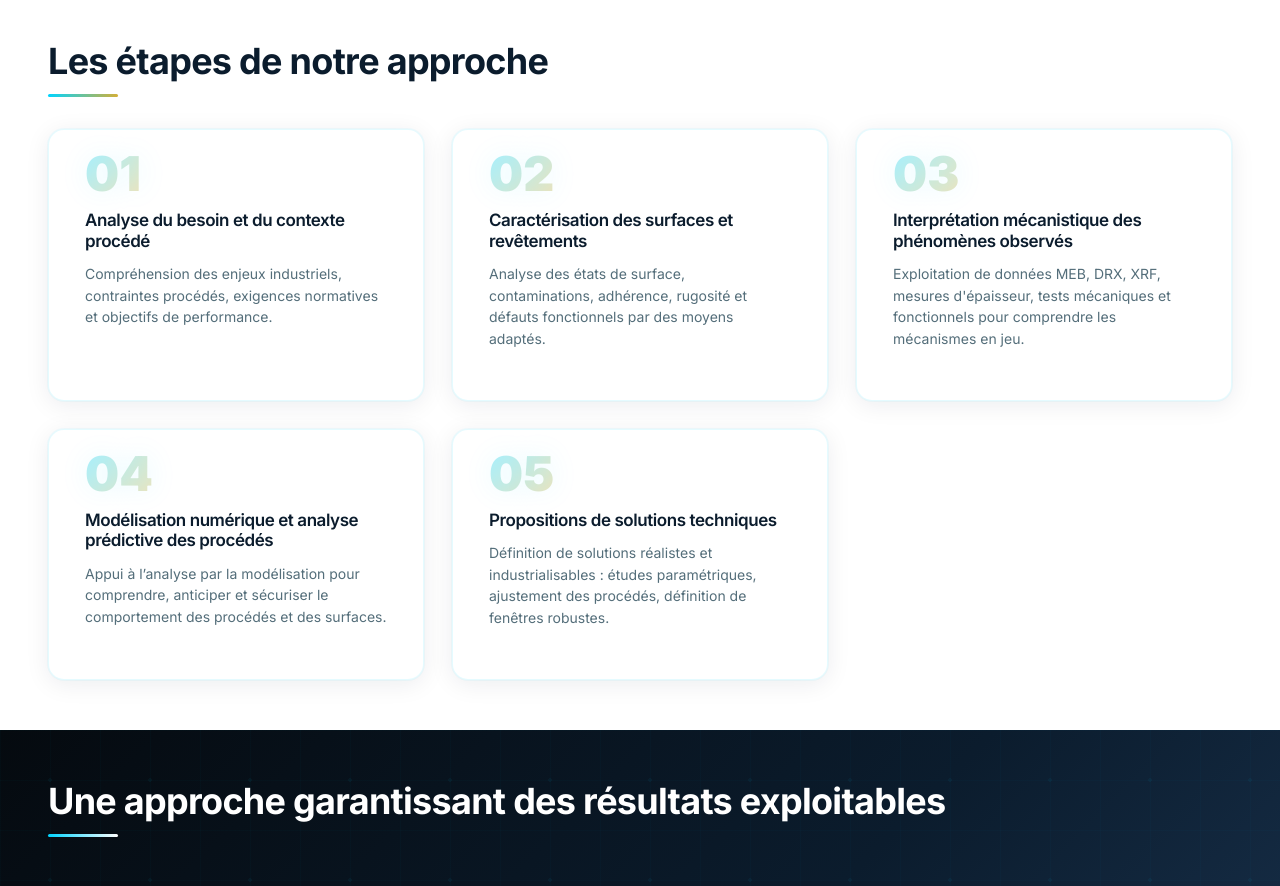
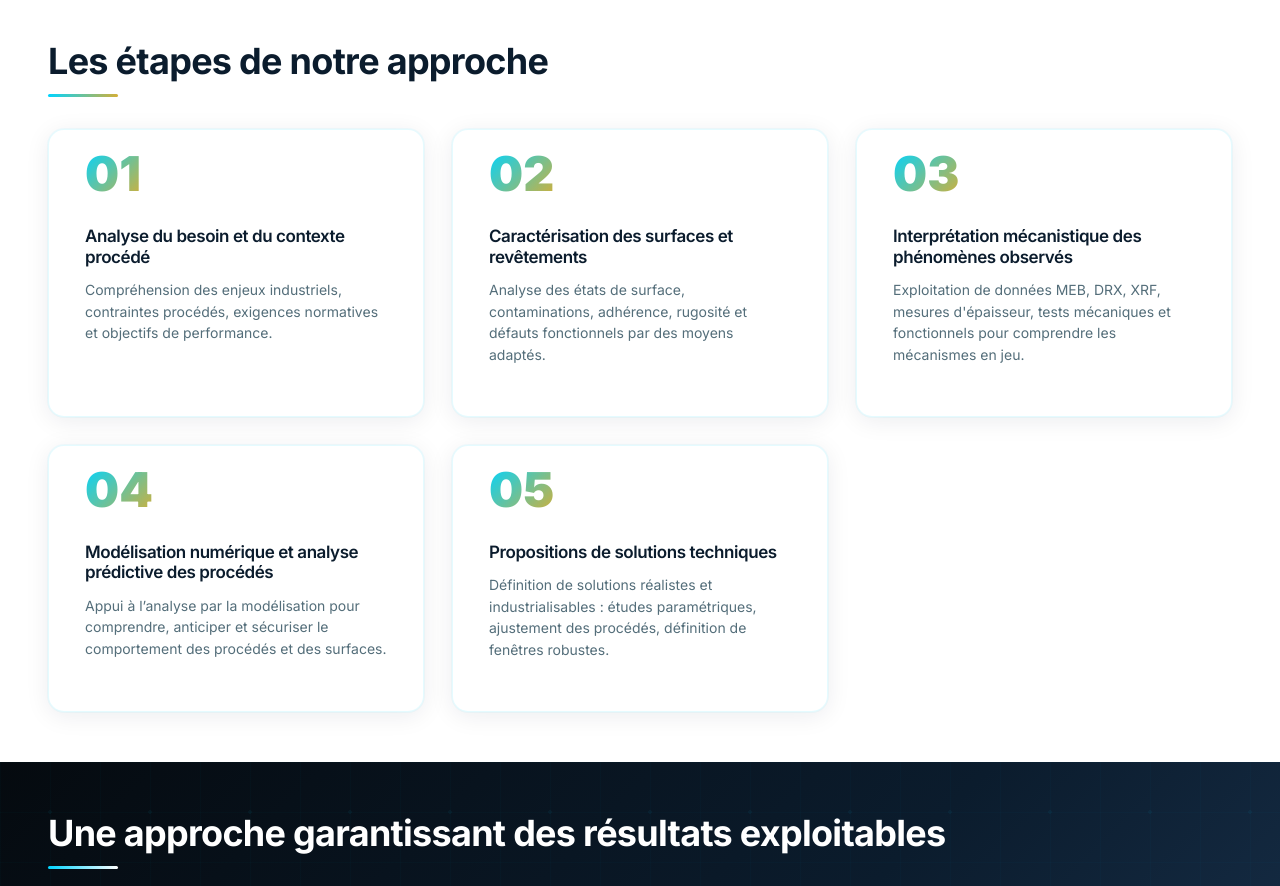
Before and after one commit to ADF-ops/SURFEXIA, a plain HTML site: page methodologie.html in a window 1280 px wide. Shown: the part 660-1546 px from the top of the page. Drawn offline with Linux system fonts and the light colour scheme.

Commit message:
Update style.css

```diff
--- a/style.css
+++ b/style.css
@@ -571,7 +571,7 @@ p {
 /* Card Step (Méthodologie) - Numérotation technique */
 .card-step {
   position: relative;
-  padding: 5rem 2.25rem 2.25rem 2.25rem;
+  padding: 6rem 2.25rem 2.25rem 2.25rem;
   background: var(--white);
   min-height: auto;
   display: block;
@@ -612,11 +612,10 @@ p {
   -webkit-background-clip: text;
   -webkit-text-fill-color: transparent;
   background-clip: text;
-  opacity: 0.35;
+  opacity: 1;
   line-height: 1;
   font-family: "Inter", monospace;
-  z-index: 1;
-  text-shadow: 0 0 30px rgba(0, 212, 255, 0.3);
+  z-index: 1;;
 }
 
 /* Offer Cards */
```
